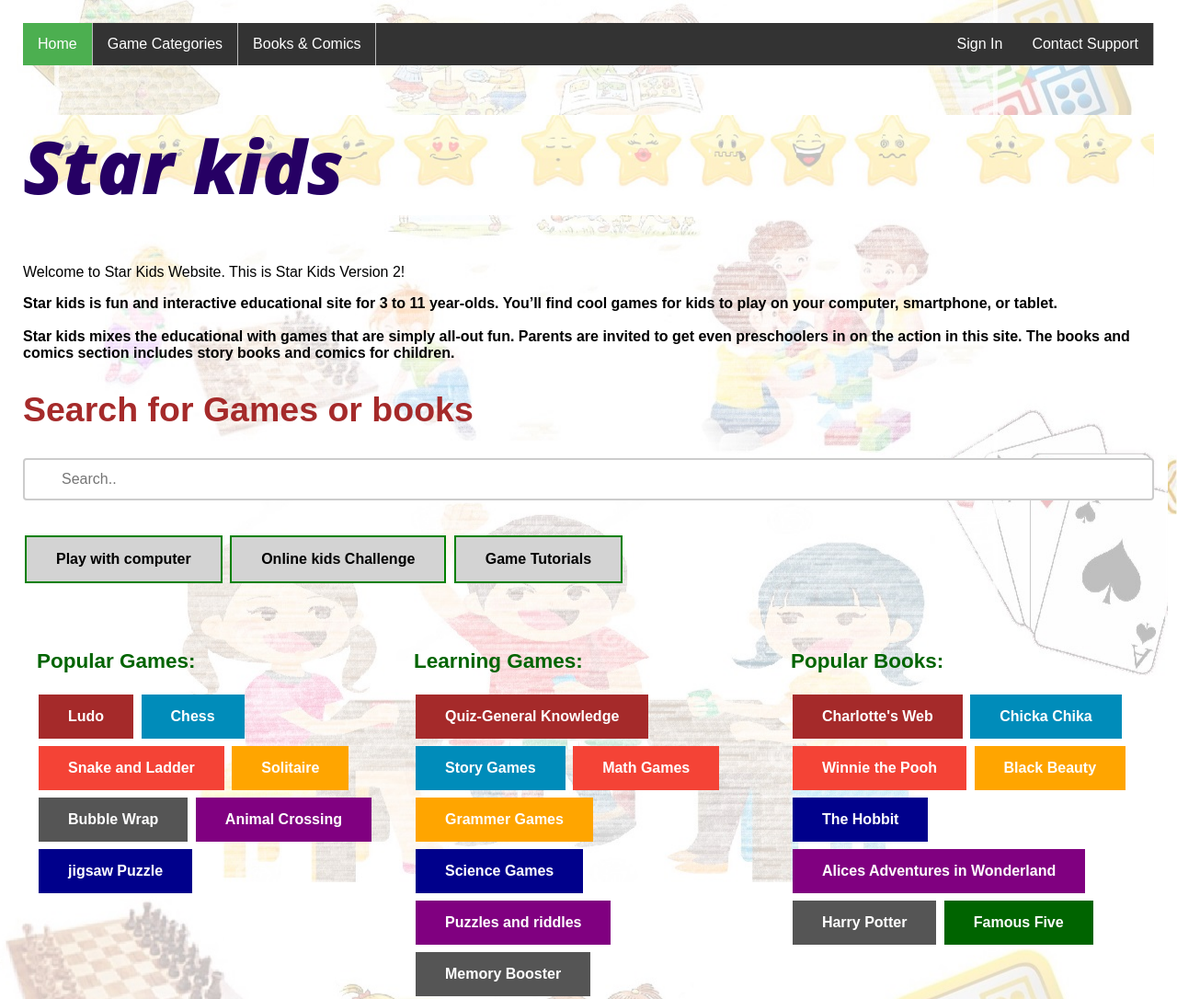
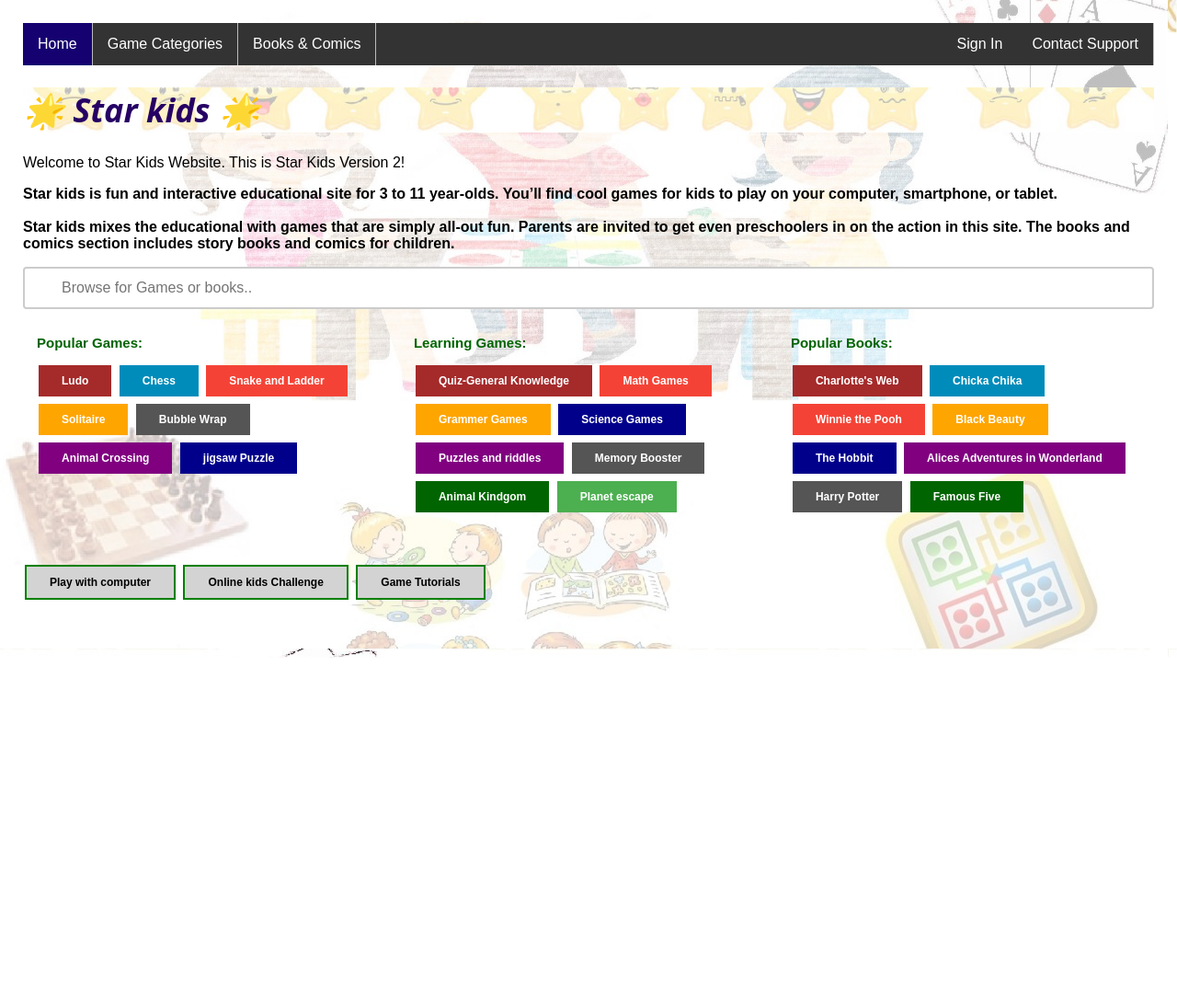
Before and after one commit to Mahitha86/Udacity_Project-5, a plain HTML site: page capstone/index.html in a window 1280 px wide. Shown: the top 1086 px of the page at 92% size. After the commit the page ends 800 px from the top, so only its background shows below. Drawn offline with Linux system fonts and the light colour scheme.

Commit message:
Capstone-Updated_changes

```diff
--- a/capstone/index.html
+++ b/capstone/index.html
@@ -13,27 +13,16 @@
   <li style="float:right"><a href="#contact">Contact Support</a></li>
   <li style="float:right"><a href="#accountsignin">Sign In</a></li>
 </ul>
-
 <header class="myhead" style="background-image: url('Background2.jpg')">
-<div class="overlay"></div>
-  <h1>Star kids </h1>
-</header>
-
+  <h1>&#x1F31F; Star kids &#x1F31F;</h1>
+  </header>
 <p>Welcome to Star Kids Website. This is Star Kids Version 2!</p>
 <p><strong>Star kids is fun and interactive educational site for 3 to 11 year-olds. You’ll find cool games for kids to play on your computer, smartphone, or tablet. </strong>
 <br>
 <br> <strong>Star kids mixes the educational with games that are simply all-out fun. Parents are invited to get even preschoolers in on the action in this site. The books and comics section includes story books and comics for children.</strong></p>
-
-<header class="myheadsimple">
-<h2> Search for Games or books</h2>
-</header>
 <form>
-  <input type="text" name="search" placeholder="Search..">
+  <input type="text" name="search" placeholder="Browse for Games or books..">
 </form>
-
-<p  id="borderimg"><strong><br>  <a class="button button11" href="default.asp"> Play with computer</a>
-<a class="button button11" href="default.asp"> Online kids Challenge</a>
-<a class="button button11" href="/html/">Game Tutorials</a></strong><br> <br></p>
 
 <div class="row">
   <div class="column">
@@ -50,14 +39,12 @@
   <div class="column">
     <header class="myheadsimple2"><h2>Learning Games:</h2></header>
 	<button class="button button1"><strong>Quiz-General Knowledge</strong></button>
-	<button class="button button2"><strong>Story Games</strong></button>
 	<button class="button button3"><strong>Math Games</strong></button>
 	<button class="button button4"><strong>Grammer Games</strong></button>
 	<button class="button button7"><strong>Science Games</strong></button>
 	<button class="button button6"><strong>Puzzles and riddles</strong></button>
 	<button class="button button5"><strong>Memory Booster</strong></button>
 	<button class="button button8"><strong>Animal Kindgom</strong></button>
-	<button class="button button10"><strong>Fun Brain</strong></button>
 	<button class="button button9"><strong>Planet escape</strong></button>
   </div>
 
@@ -74,6 +61,9 @@
   </div>
 </div>
 
+  <p  id="borderimg"><strong><br>  <a class="button button11" href="default.asp"> Play with computer</a>
+  <a class="button button11" href="default.asp"> Online kids Challenge</a>
+  <a class="button button11" href="/html/">Game Tutorials</a></strong><br> <br></p>
 
 </div>
 
--- a/capstone/mystyle.css
+++ b/capstone/mystyle.css
@@ -1,5 +1,5 @@
 h1 {
-  font-weight: 800;
+  font-weight: 700;
   font-family: 'Open Sans', 'Helvetica Neue', Helvetica, Arial, sans-serif;
 }
 
@@ -33,13 +33,13 @@ li a:hover:not(.active) {
 }
 
 .active {
-  background-color: #4CAF50;
+  background-color: #150170;
 }
 
 header.myheadsimple {
   margin-bottom: 20px;
   color: brown;
-  font-size: 25px;
+  font-size: 15px;
   font-style: Normal;
   position: relative;
   background-size: cover;
@@ -49,20 +49,19 @@ header.myheadsimple {
 header.myheadsimple2 {
   margin-bottom: 10px;
   color: darkgreen;
-  font-size: 15px;
+  font-size: 10px;
   font-style: Normal;
   position: relative;
   background-size: cover;
 }
 
 header.myhead {
-  margin-bottom: 10px;
+  margin-bottom: 5px;
   background: no-repeat center center;
   background-color: #868e96;
   color: rgb(38, 0, 100);
-  font-size: 40px;
+  font-size: 18px;
   font-style: oblique;
-  background-attachment: scroll;
   position: relative;
   background-size: cover;
 }
@@ -145,11 +144,11 @@ body {
   background-color: #4CAF50; /* Green */
   border: none;
   color: white;
-  padding: 15px 32px;
+  padding: 10px 25px;
   text-align: center;
   text-decoration: none;
   display: inline-block;
-  font-size: 16px;
+  font-size: 12px;
   margin: 4px 2px;
   cursor: pointer;
   transition-duration: 0.4s;
```
Also changed, not shown: output.txt (added).
